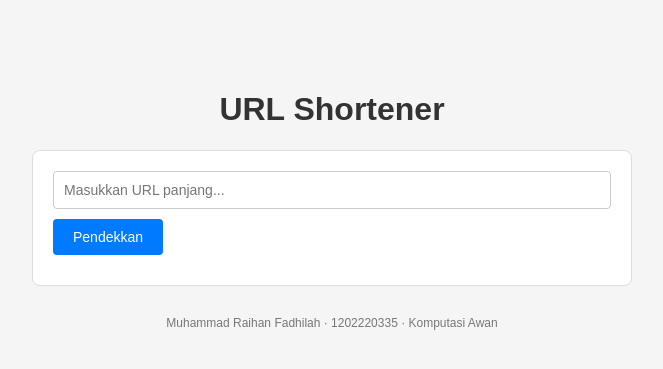
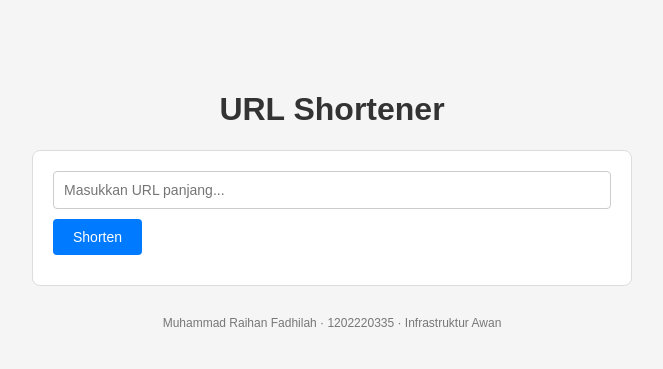
Before and after one commit to hanf29/url-shortener-paas, a Flask app: page / in a window 1280 px wide. Shown: the top 369 px of the page, without its empty margins (308-971 px from the left). Run offline with Flask 3, Linux system fonts and the light colour scheme.

Commit message:
edit button

```diff
--- a/templates/index.html
+++ b/templates/index.html
@@ -71,13 +71,13 @@
 
     <div class="box">
         <input type="url" id="urlInput" placeholder="Masukkan URL panjang...">
-        <button onclick="shortenURL()">Pendekkan</button>
+        <button onclick="shortenURL()">Shorten</button>
         <div id="error" class="error"></div>
         <div id="result"></div>
     </div>
 
     <footer>
-        Muhammad Raihan Fadhilah · 1202220335 · Komputasi Awan
+        Muhammad Raihan Fadhilah · 1202220335 · Infrastruktur Awan
     </footer>
 
     <script>
```
